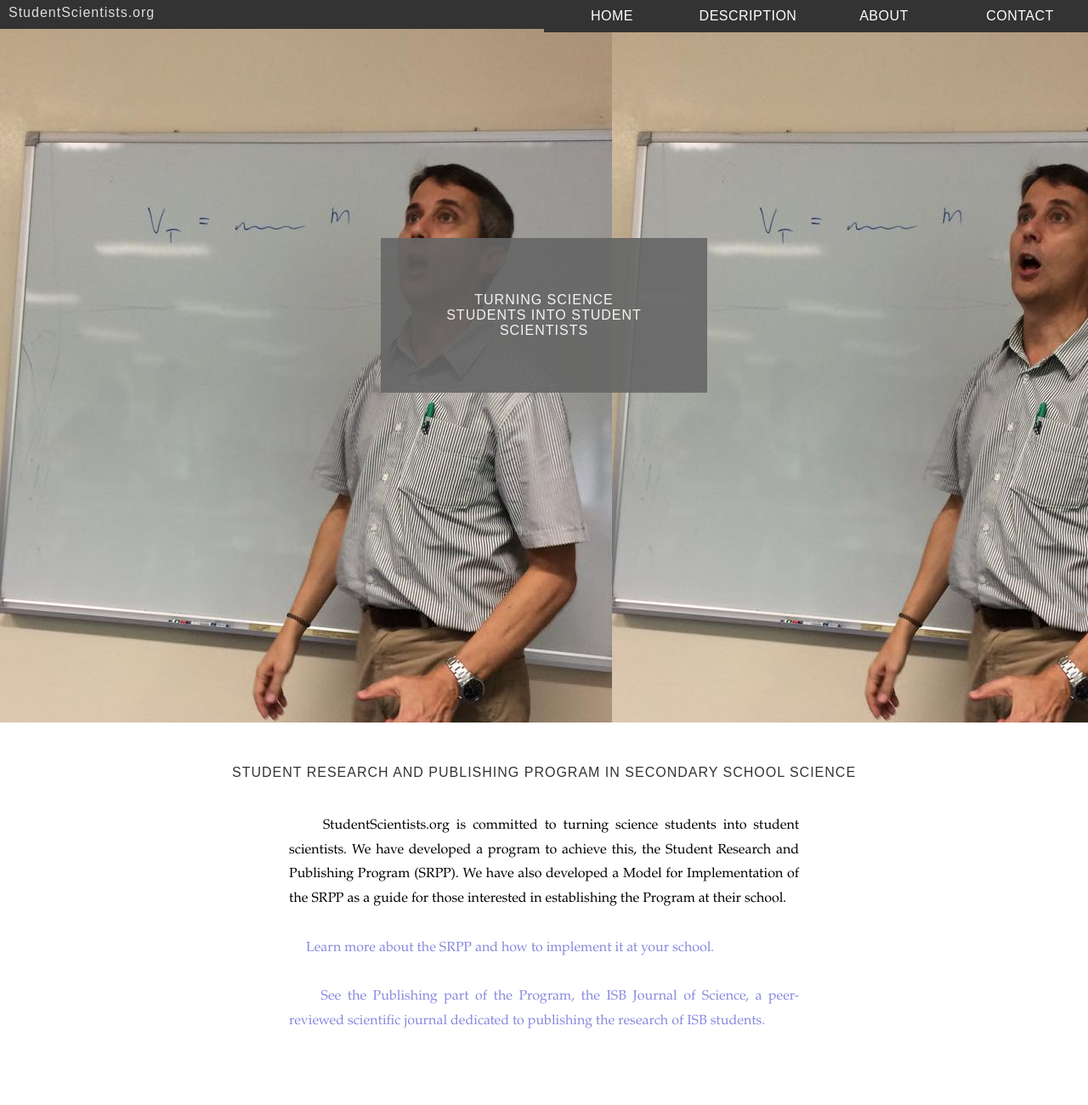
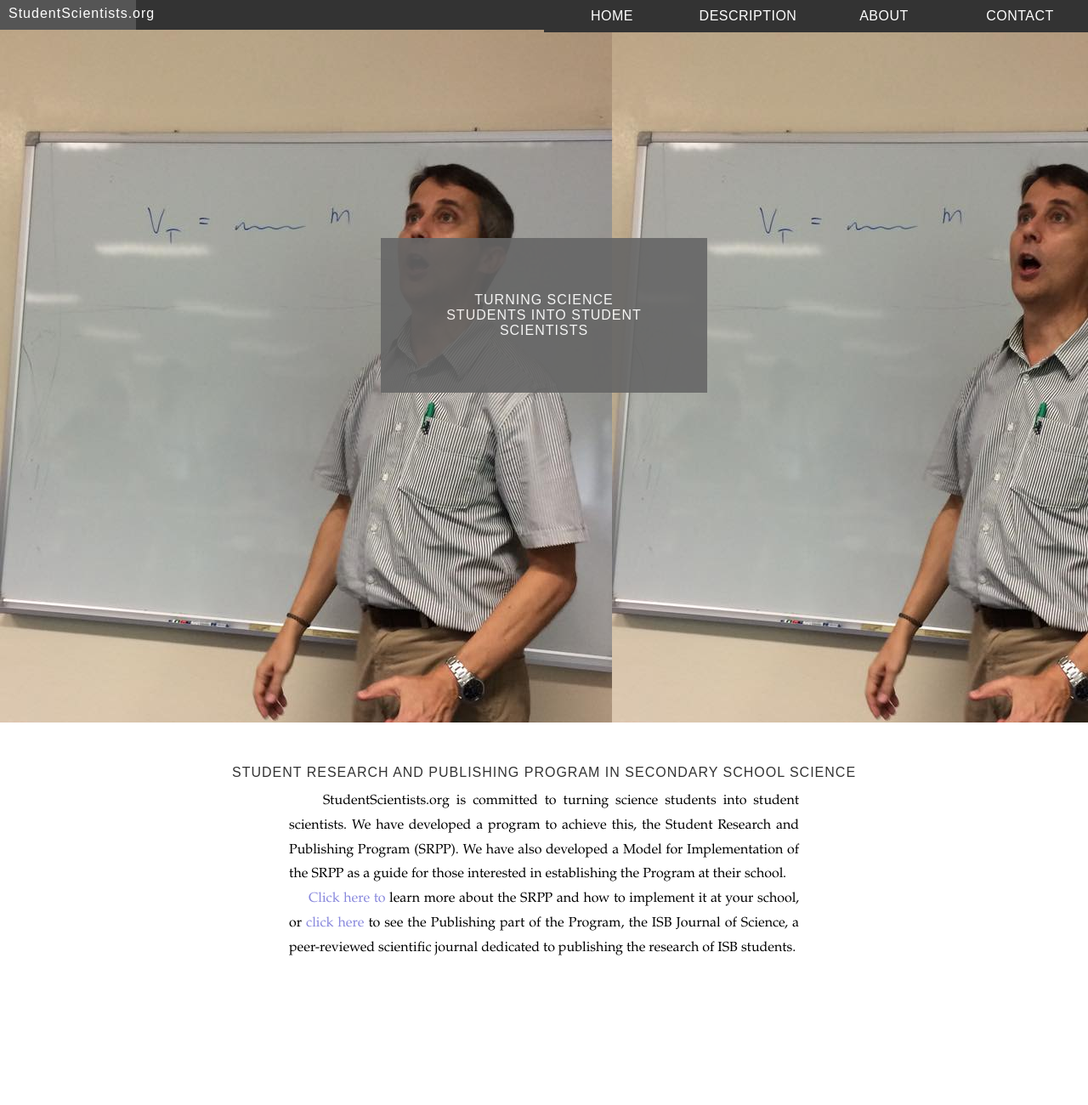
Before and after one commit to InternationalSchoolBangkok/eales_studentscientists, a plain HTML site: page index.html in a window 1280 px wide. Shown: the top 1300 px of the page at 85% size. Drawn offline with Linux system fonts and the light colour scheme.

Commit message:
yasss
fixed that stupid white link glitch

```diff
--- a/index.html
+++ b/index.html
@@ -3,7 +3,7 @@
     <link rel="stylesheet" type="text/css" href="style.css">
   </head>
   <body>
-    <div class="navbar">
+    <div id="navbar">
       <ul>
         <li>
           <a href="#contact">
@@ -27,7 +27,7 @@
         </li>
       </ul>
       <div class="logoTopLeft">
-        <a href="/index.html">StudentScientists.org</a>
+        <a href="index.html">StudentScientists.org</a>
         <!--- why do we have the home page to link to the homepage? --->
       </div>
   </div>
@@ -41,18 +41,10 @@
       Student Research and Publishing Program in Secondary School Science
     </div>
     <div class="body">
-    	<br/>
       &nbsp;&nbsp;&nbsp;&nbsp; StudentScientists.org is committed to turning science students into student scientists.  We have developed a program to achieve this,  the Student Research and Publishing Program (SRPP).  We have also developed a Model for Implementation of the SRPP as a guide for those interested in establishing the Program at their school.
-      <br />
-      <br />
-     <a href="documents/studentresearchandpublishing.pdf" target="_blank">
-     	&nbsp;&nbsp;&nbsp;&nbsp; Learn more about the SRPP and how to implement it at your school.</a>
-      <br />
-      <br />
-      <a href="http://www.isb.ac.th/HS/JoS/" target="_blank">
-        &nbsp;&nbsp;&nbsp;&nbsp; See the Publishing part of the Program, the ISB Journal of Science, a peer-reviewed scientific journal dedicated to publishing the research of ISB students.
-      </a>
-
+        <br />
+         &nbsp;&nbsp;&nbsp;&nbsp;<a href="documents/studentresearchandpublishing.pdf" target="_blank">
+Click here to</a> learn more about the SRPP and how to implement it at your school, or <a href="http://www.isb.ac.th/HS/JoS/" target="_blank">click here</a> to see the Publishing part of the Program, the ISB Journal of Science, a peer-reviewed scientific journal dedicated to publishing the research of ISB students.
     </div>
   </div>
   <div id="about">
@@ -60,7 +52,6 @@
       About
     </div>
     <div class="body">
-    	<br/>
       &nbsp;&nbsp;&nbsp;&nbsp; StudentScientists.org is an organization dedicated to improving science education.  We focus on helping secondary schools improve student learning in their science programs.  We have shown that the Student Research and Publishing Program, a science program in which students authentically experience the scientific process, results in significant gains in crucial areas of student learning.  StudentScientists.org's goal is to work with secondary schools to implement this program.
     </div>
   </div>
@@ -69,14 +60,12 @@
       Contact Us
     </div>
     <div class="body">
-    	<br/>
      &nbsp;&nbsp;&nbsp;&nbsp; If you are interested in implementing the Student Research and Publishing Program at your school, we would be more than happy to help guide you through the process.
       <br />
       Please contact us at:
       <br/>
       <center>Dr. Jonathan Eales</center>
-      <br/>
-      <center>StudentScientists@yahoo.com</center>
+        <center><a href="mailto:studentscientists@yahoo.com" target="_top">StudentScientists@yahoo.com</a></center>
     </div>
     <div class="cred">
       Copyright &copy; ISB Software Development Club 2015
--- a/style.css
+++ b/style.css
@@ -3,7 +3,7 @@ font-family:Garamond,serif;
 margin:0;
 }
 
-a {
+a,a:visited {
 color:#88d;
 text-decoration:none;
 transition:color .5s;
@@ -12,7 +12,7 @@ transition:color .5s;
 -webkit-transition:color .5s;
 }
 
-a:hover {
+a:hover,a:active {
 color:#ddd;
 transition:color .5s;
 -moz-transition:color .5s;
@@ -20,7 +20,7 @@ transition:color .5s;
 -webkit-transition:color .5s;
 }
 
-.navbar {
+#navbar {
 width:100%;
 background-color:#333;
 position:fixed;
@@ -28,14 +28,14 @@ z-index:99999;
 top:0;
 }
 
-.navbar ul {
+#navbar ul {
 list-style-type:none;
 overflow:hidden;
 margin:0;
 padding:0;
 }
 
-.navbar li {
+#navbar li {
 float:right;
 text-align:center;
 text-decoration:none;
@@ -44,7 +44,7 @@ font-family:Futura, sans-serif;
 letter-spacing: .5px;
 }
 
-.navbar a:link,a:visited {
+#navbar a{
 display:block;
 width:140px;
 height:auto;
@@ -57,7 +57,7 @@ transition:background-color .9s;
 padding:10px;
 }
 
-.navbar a:hover,a:active {
+#navbar a:hover,a:active {
 background-color:#555;
 transition:background-color .9s;
 -moz-transition:background-color .9s;
@@ -66,7 +66,7 @@ transition:background-color .9s;
 }
 
 .logoTopLeft {
-margin-top:-42px;
+margin-top:-41px;
 }
 
 .logoTopLeft a {
```
